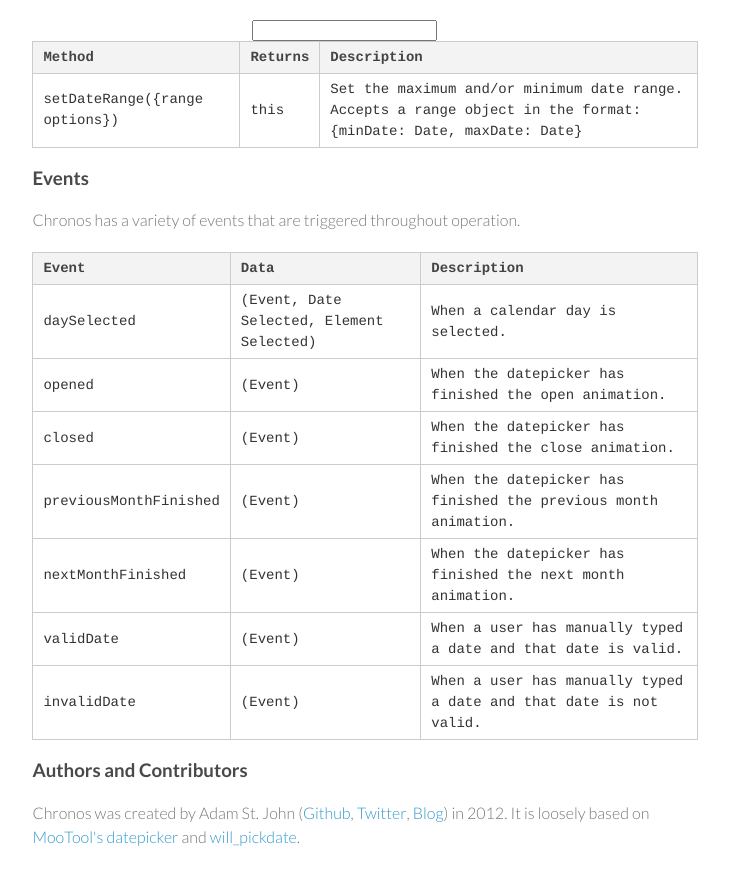
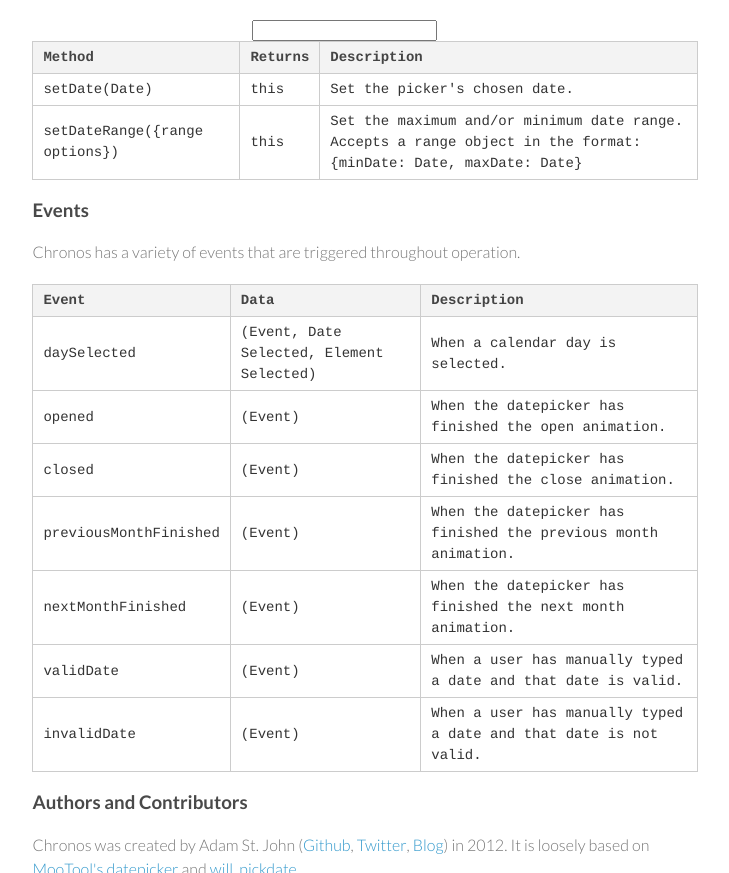
Before and after one commit to astjohn/chronos, a plain HTML site: page index.html in a window 1280 px wide. Shown: the part 4982-5855 px from the top of the page, without its empty margins (454-1183 px from the left). Drawn offline with nearby package versions, Linux system fonts and the light colour scheme; a script that the page names is missing.

Commit message:
Added setDate to methods.

```diff
--- a/index.html
+++ b/index.html
@@ -453,6 +453,11 @@
     <th>Description</th>
   </tr>
   <tr>
+    <td>setDate(Date)</td>
+    <td>this</td>
+    <td>Set the picker's chosen date.</td>
+  </tr>
+  <tr>
     <td>setDateRange({range options})</td>
     <td>this</td>
     <td>Set the maximum and/or minimum date range. Accepts a range object in the format:
```
